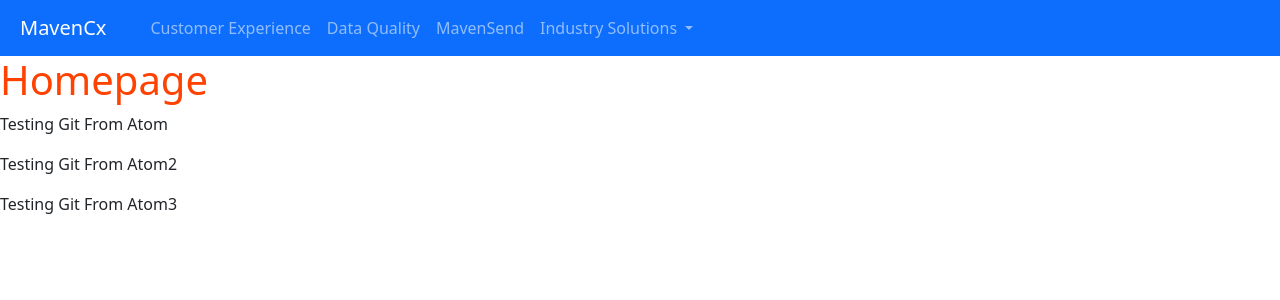
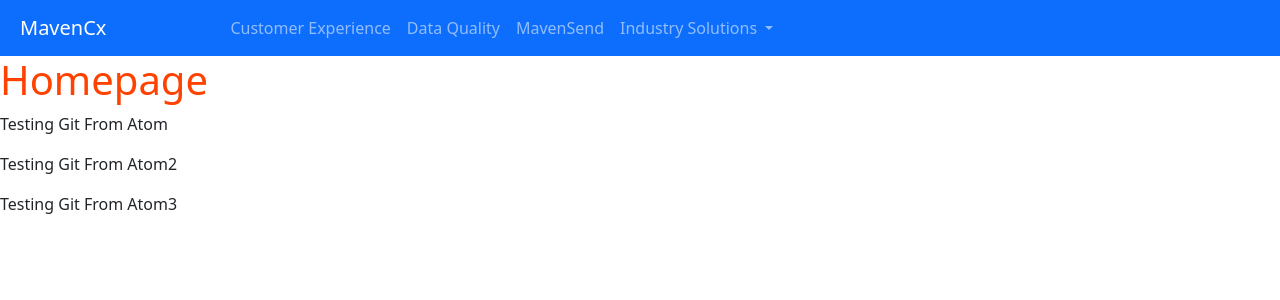
Before and after one commit to socsteved/mavendev, a Django app: page / in a window 1280 px wide. Shown: the top 300 px of the page. Run offline with Django 4.2, Linux system fonts and the light colour scheme.

Commit message:
more padding

```diff
--- a/mavendev/pages/static/css/base.css
+++ b/mavendev/pages/static/css/base.css
@@ -3,5 +3,5 @@ h1 {
 }
 .navbar-brand{
 padding-left: 20px;
-padding-right: 20px;
+padding-right: 100px;
 }
```
